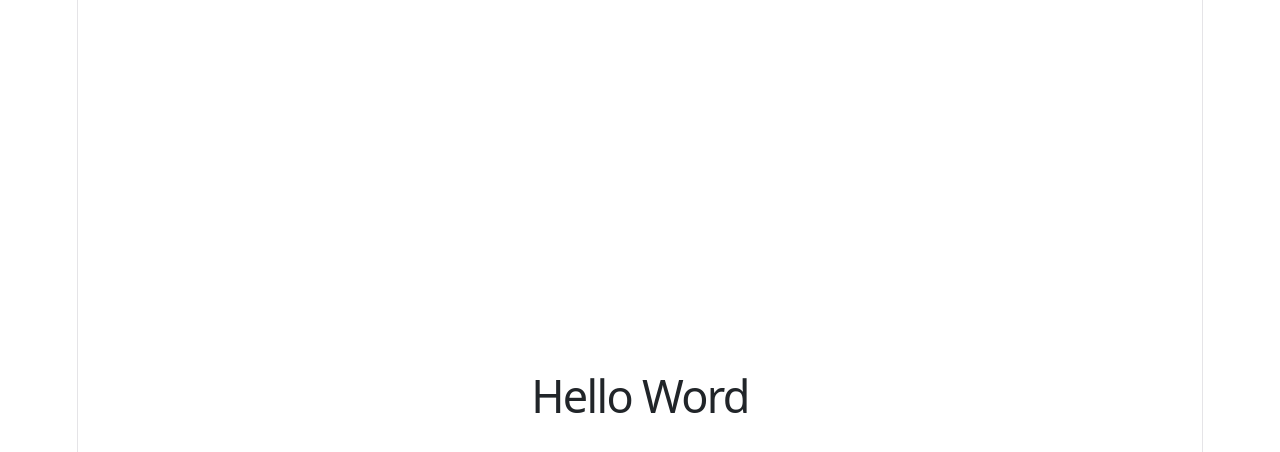
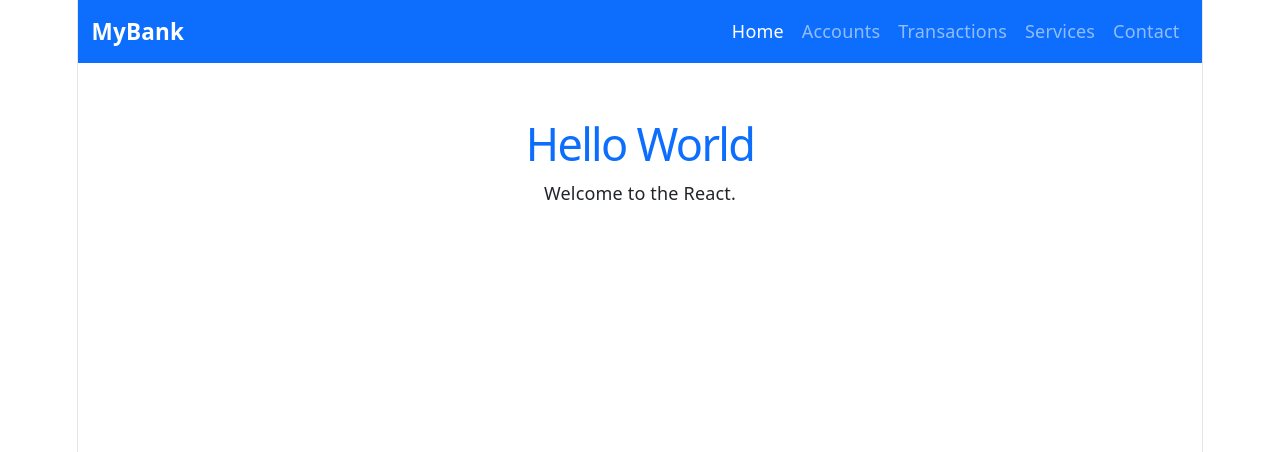
Before and after one commit to handrakantnb18/veracityProjects, a React (Vite) app in the folder BookAPI/my-react-app/: page / in a window 1280 px wide. Shown: the top 452 px of the page. Built offline with nearby package versions, Linux system fonts and the light colour scheme.

Commit message:
home page created navbar good

```diff
--- a/BookAPI/my-react-app/src/App.jsx
+++ b/BookAPI/my-react-app/src/App.jsx
@@ -1,23 +1,78 @@
-import { useState } from 'react'
-
-import './App.css'
+import { useState } from 'react';
+import './App.css';
 
 function App() {
-  const [count, setCount] = useState(0)
+  const [count, setCount] = useState(0);
 
   return (
     <>
-      <section id="center">
+      {/* Navbar */}
+      <nav className="navbar navbar-expand-lg navbar-dark bg-primary">
+        <div className="container">
+          <a className="navbar-brand fw-bold" href="#">
+            MyBank
+          </a>
 
-       <h1>Hello Word</h1>
+          <button
+            className="navbar-toggler"
+            type="button"
+            data-bs-toggle="collapse"
+            data-bs-target="#navbarNav"
+          >
+            <span className="navbar-toggler-icon"></span>
+          </button>
 
-      </section>
+          <div className="collapse navbar-collapse" id="navbarNav">
+            <ul className="navbar-nav ms-auto">
+              <li className="nav-item">
+                <a className="nav-link active" href="#">
+                  Home
+                </a>
+              </li>
+
+              <li className="nav-item">
+                <a className="nav-link" href="#">
+                  Accounts
+                </a>
+              </li>
+
+              <li className="nav-item">
+                <a className="nav-link" href="#">
+                  Transactions
+                </a>
+              </li>
+
+              <li className="nav-item">
+                <a className="nav-link" href="#">
+                  Services
+                </a>
+              </li>
+
+              <li className="nav-item">
+                <a className="nav-link" href="#">
+                  Contact
+                </a>
+              </li>
+            </ul>
+          </div>
+        </div>
+      </nav>
+
+      {/* Main Content */}
+      <div className="container mt-5">
+        <h1 className="text-center text-primary">
+          Hello World
+        </h1>
+
+        <p className="text-center">
+          Welcome to the React.
+        </p>
+      </div>
     </>
-  )
+  );
 }
 
-export default App
-
+export default App;
 
 // 1. Why is "String" immutable in Java?
 
```
Also changed, not shown: BookAPI/my-react-app/src/Accounts.jsx (added).
